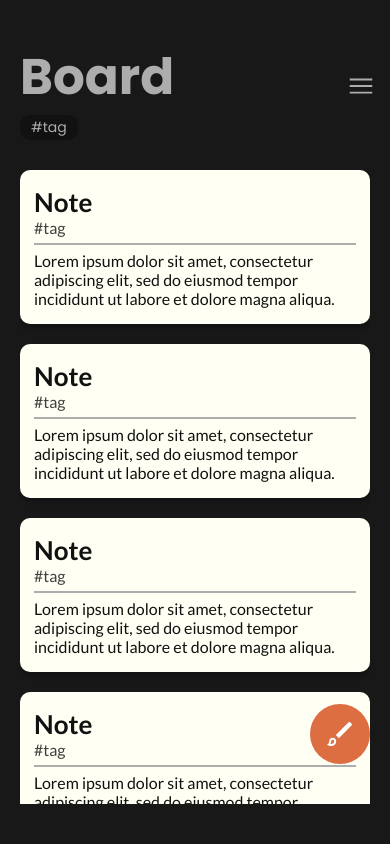
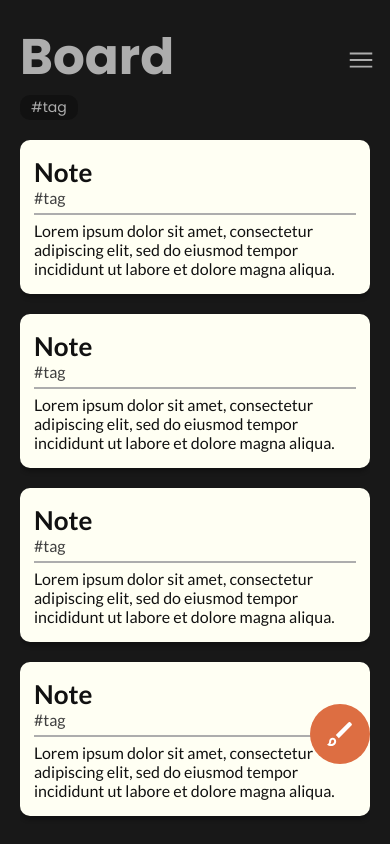
Before and after one commit to codeandjoy/HasteNote, a React (Create React App) app: page / in a window 390 px wide. Built offline with nearby package versions, Linux system fonts and the light colour scheme.

Commit message:
Polished Header and BoardMenu styles

```diff
--- a/src/App.css
+++ b/src/App.css
@@ -49,6 +49,11 @@
     padding: 40px 20px;
   }
 }
+@media (max-width: 800px) {
+  .app-container{
+    padding: 20px 20px;
+  }
+}
 
 .animated-container{
   display: flex;
--- a/src/components/BoardsMenu/css/BoardsMenu.css
+++ b/src/components/BoardsMenu/css/BoardsMenu.css
@@ -43,6 +43,26 @@
   margin-bottom: 20px;
 }
 
+@media (max-width: 1000px) {
+  .boards-menu {
+    padding: 0;
+  }
+  .boards-menu .boards-pane {
+    padding: 60px 20px;
+    border-radius: 0;
+  }
+  .boards-menu .boards-pane .btn-close-menu {
+    top: 60px;
+  }
+}
+@media (max-width: 800px) {
+  .boards-menu .boards-pane {
+    padding: 34px 20px;
+  }
+  .boards-menu .boards-pane .btn-close-menu {
+    top: 34px;
+  }
+}
 @media (max-width: 600px) {
   .boards-menu {
     width: 60vw;
--- a/src/components/Header/css/Header.css
+++ b/src/components/Header/css/Header.css
@@ -12,4 +12,13 @@
 }
 .board-header .btn-menu {
   margin-top: 30px;
+}
+
+@media (max-width: 800px) {
+  .board-header {
+    margin-bottom: 20px;
+  }
+  .board-header .btn-menu {
+    margin-top: 24px;
+  }
 }/*# sourceMappingURL=Header.css.map */
--- a/src/components/Header/css/Header.scss
+++ b/src/components/Header/css/Header.scss
@@ -18,3 +18,13 @@
         margin-top: 30px;
     }
 }
+
+@media (max-width: 800px) {
+    .board-header{
+        margin-bottom: 20px;
+
+        .btn-menu{
+            margin-top: 24px;
+        }
+    }
+}
```
Also changed, not shown: src/components/BoardsMenu/css/BoardsMenu.scss (+25 -0 lines).
